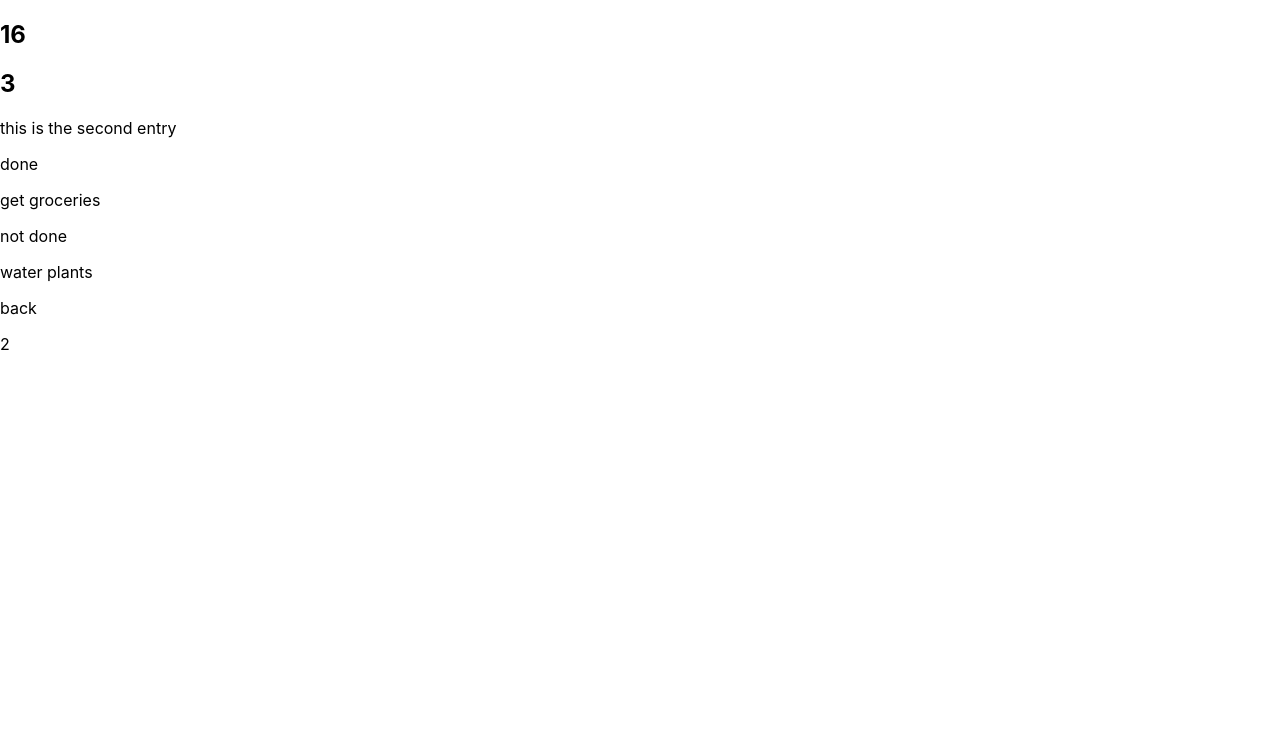
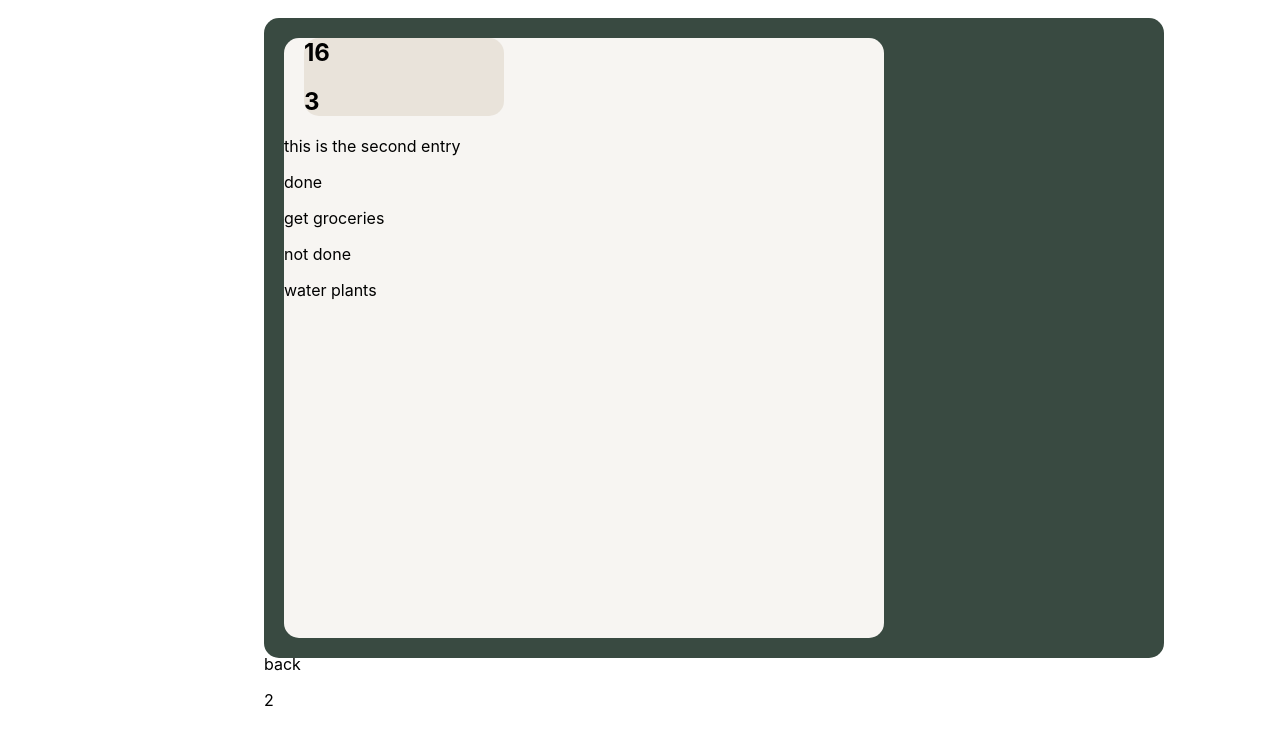
Before and after one commit to samuelmanor/aden-react-node, a React (Create React App) app: page / in a window 1280 px wide. Shown: the top 744 px of the page. Built offline with nearby package versions, Linux system fonts and the light colour scheme; data requests are answered from the project's data file.

Commit message:
some styles added

```diff
--- a/src/App.js
+++ b/src/App.js
@@ -1,4 +1,4 @@
-import './App.css';
+// import './App.css';
 import { useEffect, useState } from 'react';
 import pageService from './services/Pages';
 import Page from './components/Page';
@@ -13,7 +13,18 @@ function App() {
   const [pageCount, setPageCount] = useState(0);
 
   const appStyle = {
-    // backgroundColor: 'red'
+    width: 900,
+    height: 640,
+    position: 'absolute',
+    marginTop: 10,
+    marginLeft: '20%',
+    borderRadius: 15,
+
+    backgroundColor: '#394a41',
+  };
+
+  const navStyle = {
+    display: 'absolute'
   };
 
   useEffect(() => {
@@ -46,7 +57,7 @@ function App() {
       {/* <button onClick={() => console.log(currentPage.id)}>console.log current page</button> */}
       {currentPage ? <Page page={currentPage} pageService={pageService} setCurrentPage={setCurrentPage} /> : null}
 
-      <div>
+      <div style={navStyle}>
         {currentPage.id > 1 ? <p onClick={() => changePage('back')}>back</p> : null}
         <p>{currentPage.id}</p>
         {currentPage.id < pageCount ? <p onClick={() => changePage('forward')}>forward</p> : null}
--- a/src/components/Page.js
+++ b/src/components/Page.js
@@ -3,7 +3,6 @@ import ToDo from "./ToDo";
 
 function Page({ page, pageService, setCurrentPage }) {
     const [toDoArr, setToDoArr] = useState({});
-    const [editedPage, setEditedPage] = useState({});
 
     useEffect(() => {
         if (page) {
@@ -12,10 +11,18 @@ function Page({ page, pageService, setCurrentPage }) {
     }, [page]);
 
     const pageStyle = {
-        // border: '1px solid black'
+        width: 600,
+        height: 600,
+        marginLeft: 20,
+        borderRadius: 15,
+
+        backgroundColor: '#f7f5f2',
     }
     const dateBoxStyle = {
-        // color: 'green'
+        backgroundColor: 'rgba(219, 210, 195, 0.5)',
+        borderRadius: 15,
+        width: 200,
+        marginLeft: 20,
     };
 
     function mapToDos() {
--- a/src/index.css
+++ b/src/index.css
@@ -1,5 +1,5 @@
 body {
-  margin: 0;
+  /* margin: 0; */
   font-family: -apple-system, BlinkMacSystemFont, 'Segoe UI', 'Roboto', 'Oxygen',
     'Ubuntu', 'Cantarell', 'Fira Sans', 'Droid Sans', 'Helvetica Neue',
     sans-serif;
```
